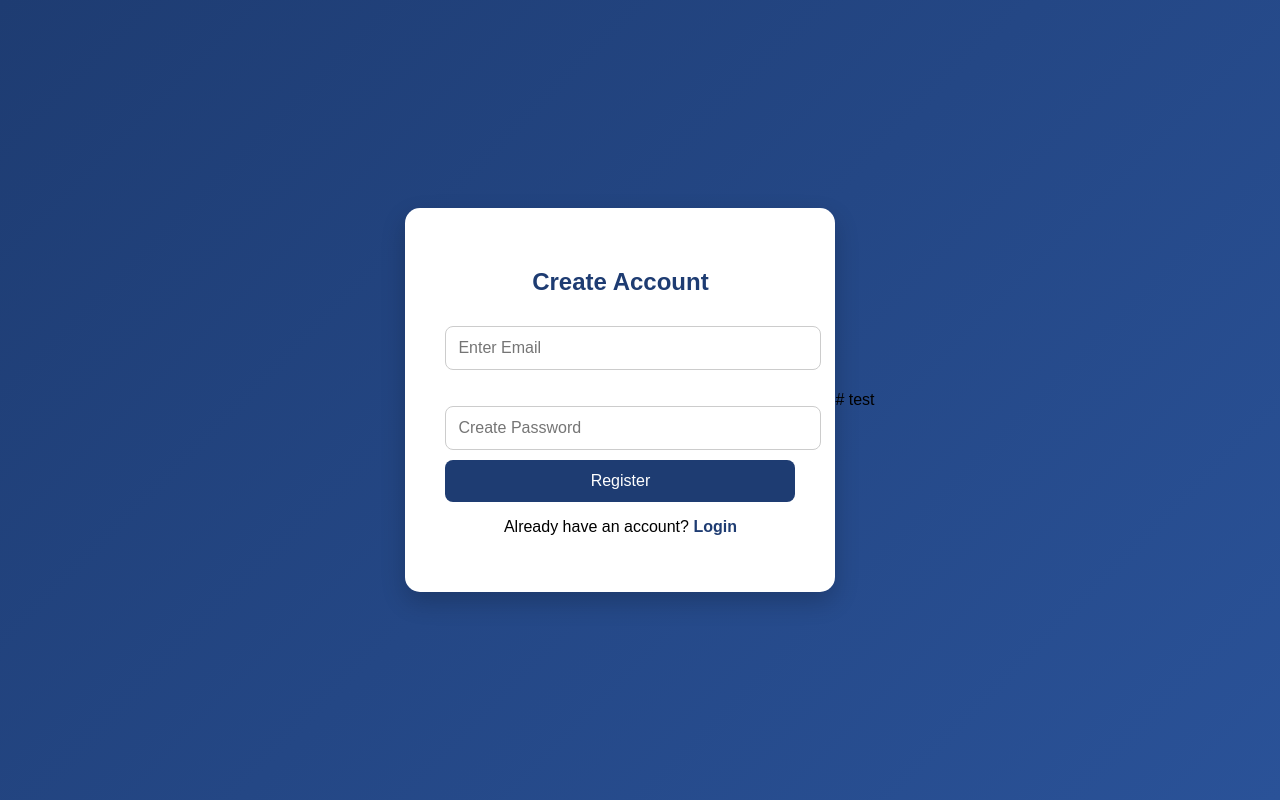
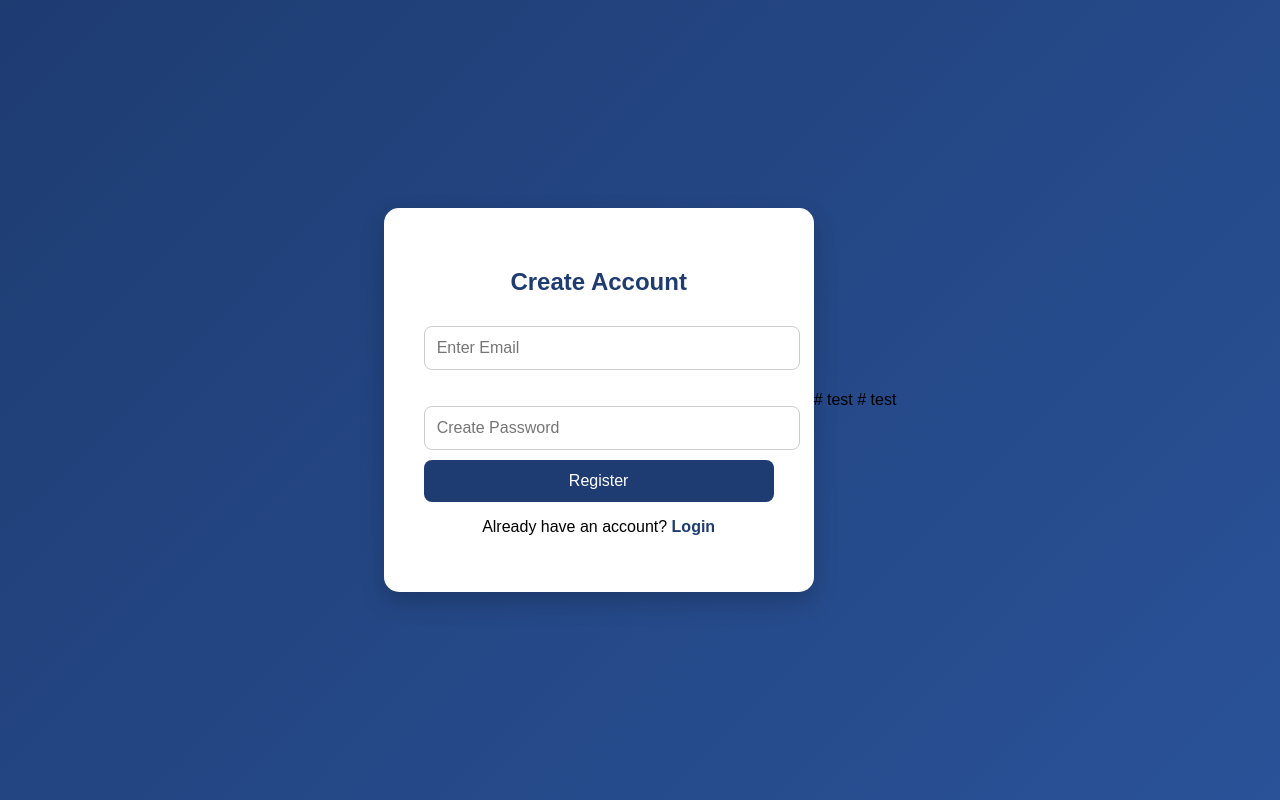
Before and after one commit to devminiweerasinghe74-ui/Login-System-with-Security-Features, a Python web app: template Flask_app.py/templates/register.html in a window 1280 px wide. Run offline with Jinja, Linux system fonts and the light colour scheme; the template is opened without the code that fills it, so the values that code supplies are empty.

Commit message:
Initial Flask authentication project

```diff
--- a/Flask_app.py/auth.py
+++ b/Flask_app.py/auth.py
@@ -8,6 +8,7 @@ from database import connect_db
 
 import re
 
+# test
 # test
 # =========================
 # EMAIL VALIDATION
--- a/Flask_app.py/database.py
+++ b/Flask_app.py/database.py
@@ -22,3 +22,4 @@ def create_table():
     conn.commit()
     conn.close()
 # test
+# test
--- a/Flask_app.py/main.py
+++ b/Flask_app.py/main.py
@@ -24,3 +24,4 @@ if __name__ == "__main__":
     main()
 
 # test
+# test
--- a/Flask_app.py/password_utils.py
+++ b/Flask_app.py/password_utils.py
@@ -58,3 +58,4 @@ def password_strength_checker(input_password):
 
     return strength,suggestion
 # test
+# test
--- a/Flask_app.py/requirements.txt
+++ b/Flask_app.py/requirements.txt
@@ -1,3 +1,4 @@
 flask
 gunicorn
 # test
+# test
--- a/Flask_app.py/templates/dashboard.html
+++ b/Flask_app.py/templates/dashboard.html
@@ -24,3 +24,4 @@
 </body>
 </html>
 # test
+# test
--- a/Flask_app.py/templates/login.html
+++ b/Flask_app.py/templates/login.html
@@ -44,3 +44,4 @@
 </html>
 
 # test
+# test
--- a/Flask_app.py/templates/register.html
+++ b/Flask_app.py/templates/register.html
@@ -43,3 +43,4 @@
 </body>
 </html>
 # test
+# test
--- a/static/style.css
+++ b/static/style.css
@@ -59,3 +59,4 @@ a{
     color:red;
 }
 # test
+# test
```
Also changed, not shown: 2 other files.
